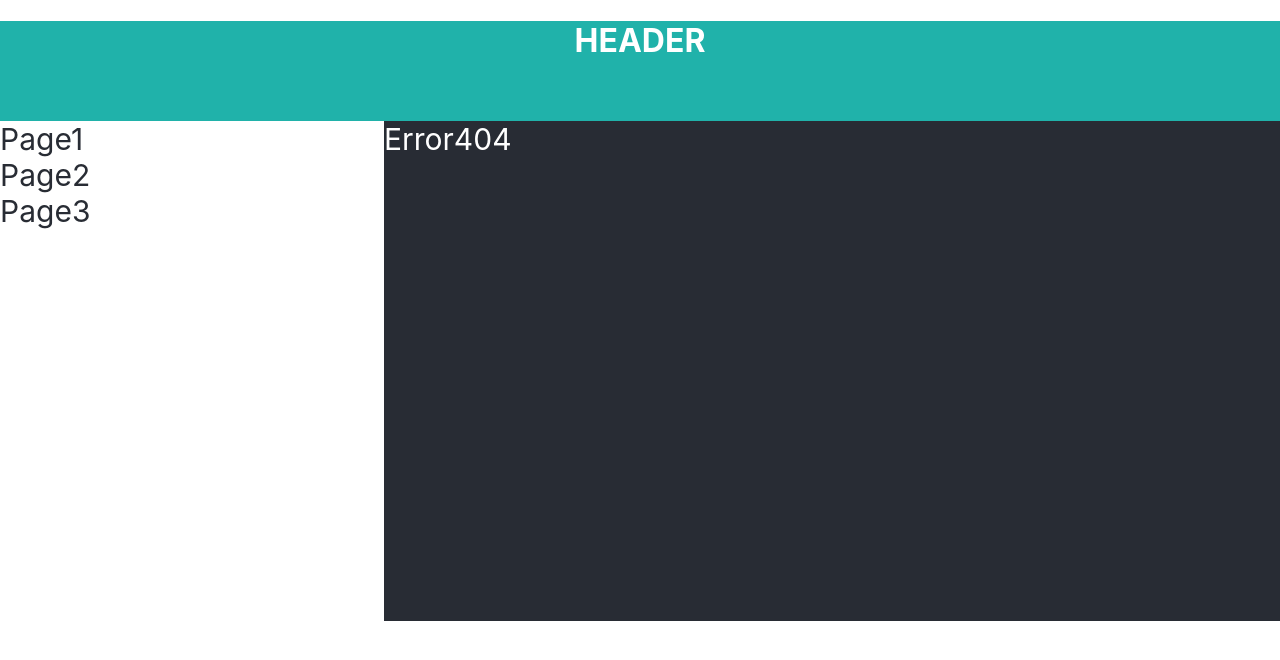
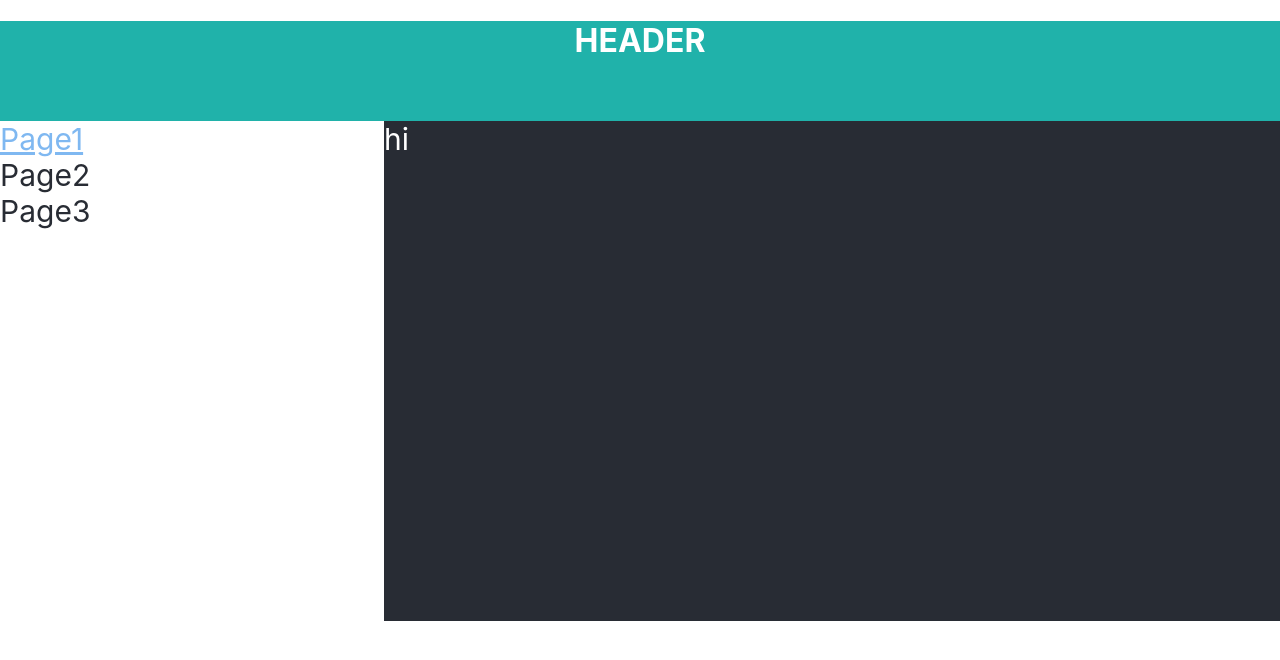
Before and after one commit to IJTINK7/new_practice, a React (Create React App) app: page /page/0 in a window 1280 px wide. Shown: the top 660 px of the page. Built offline with nearby package versions, Linux system fonts and the light colour scheme.

Commit message:
Experiments with useParams hook

```diff
--- a/src/components/Site.tsx
+++ b/src/components/Site.tsx
@@ -1,10 +1,9 @@
 import React from 'react';
 import {Navigate, NavLink, Route, Routes} from 'react-router-dom';
 import styles from './Site.module.css'
-import {PageOne} from "./pages/PageOne";
-import {PageTwo} from "./pages/PageTwo";
-import {PageThree} from "./pages/PageThree";
 import {Error404} from "./pages/Error404";
+import {Page} from "./pages/Page";
+import {dataState} from "./dataState/dataState";
 
 
 export const Site = () => {
@@ -13,19 +12,16 @@ export const Site = () => {
             <div className={styles.header}><h1>HEADER</h1></div>
             <div className={styles.body}>
                 <div className={styles.nav}>
-
-                    <div><NavLink className={({isActive})=>isActive ? styles.active : styles.navLink} to={"/page1"}>Page1</NavLink></div>
-
-
-                    <div><NavLink className={({isActive})=>isActive ? styles.active : styles.navLink} to={"/page2"}>Page2</NavLink></div>
-                    <div><NavLink className={({isActive})=>isActive ? styles.active : styles.navLink} to={"/page3"}>Page3</NavLink></div>
+                    <div><NavLink className={({isActive})=>isActive ? styles.active : styles.navLink} to={"/page/0"}>Page1</NavLink></div>
+                    <div><NavLink className={({isActive})=>isActive ? styles.active : styles.navLink} to={"/page/12345"}>Page2</NavLink></div>
+                    <div><NavLink className={({isActive})=>isActive ? styles.active : styles.navLink} to={"/page/hohoho"}>Page3</NavLink></div>
                 </div>
                 <div className={styles.content}>
                    <Routes>
-                        <Route path={"/"} element={<Navigate to={"/page1"}/>}/>
-                        <Route path={"/page1"} element={<PageOne/>}/>
-                        <Route path={"/page2"} element={<PageTwo/>}/>
-                        <Route path={"/page3"} element={<PageThree/>}/>
+                        <Route path={"/"} element={<Navigate to={"/page/0"}/>}/>
+                        <Route path={"/page/:stolenID"} element={<Page pages={dataState.pages}/>}/>
+                        <Route path={"/page/:stolenID"} element={<Page pages={dataState.pages}/>}/>
+                        <Route path={"/page/:stolenID"} element={<Page pages={dataState.pages}/>}/>
                         <Route path={"/*"} element={<Error404/>}/>
                    </Routes>
                 </div>
--- a/src/components/pages/Page.tsx
+++ b/src/components/pages/Page.tsx
@@ -1,9 +1,17 @@
 import React from 'react';
+import {PagesType} from "../dataState/dataState";
+import {useParams} from "react-router-dom";
 
-export const Page = () => {
+
+type PropsType = {
+	pages: PagesType[]
+}
+export const Page = (props: PropsType) => {
+	const params = useParams();
+	console.log(params)
 	return (
 		<div>
-
+			hi
 		</div>
 	);
 };
```
